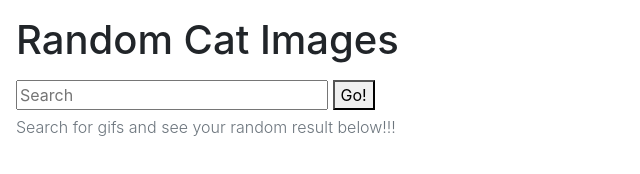
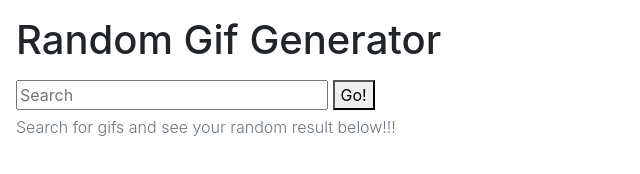
Before and after one commit to Elbie-em/JSON-APIS, a plain HTML site: page index-api.html in a window 1280 px wide. Shown: the whole page, without its empty margins (0-640 px from the left). Drawn offline with nearby package versions, Linux system fonts and the light colour scheme.

Commit message:
Add image container

```diff
--- a/index-api.html
+++ b/index-api.html
@@ -14,11 +14,13 @@
 </head>
 <body>
     <div id='container'class='m-3'>
-        <h1 class="mb-3">Random Cat Images</h1>
+        <h1 class="mb-3">Random Gif Generator</h1>
         <input class="mb-2 w-25" type="text" name="search-val" id="search-val" placeholder="Search ">
         <button id='search-btn' type="button" class="mb-2">Go!</button><br>
         <h6 class="text-secondary font-weight-light">Search for gifs and see your random result below!!!</h6>
+        <div id="img-container">
 
+        </div>
     </div>
     <script src="src/index-api.js"></script>
 </body>
```
